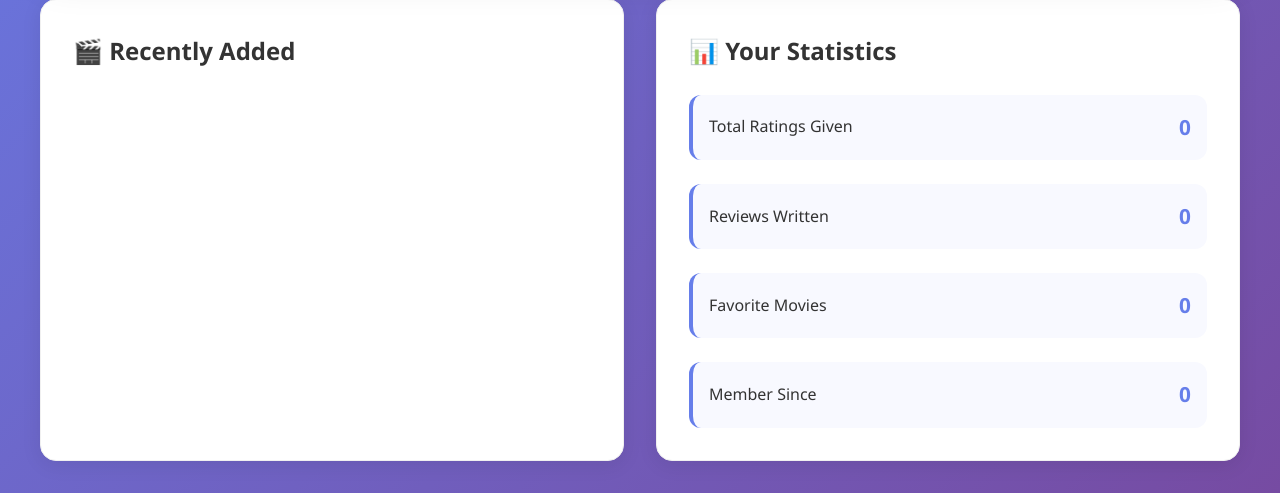
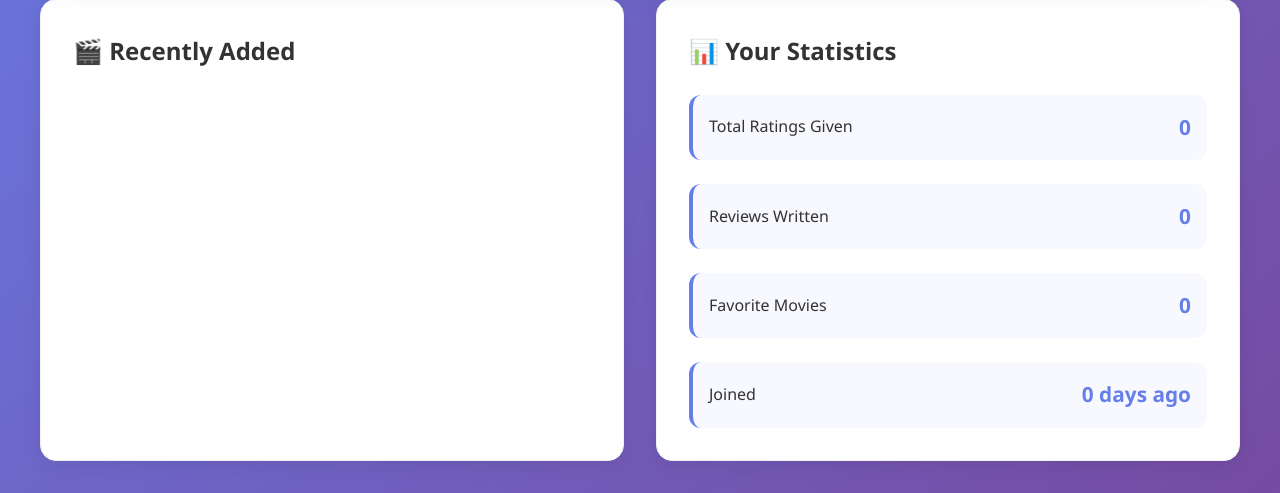
Before and after one commit to leevipun/elokuvakirja, a Flask app: page /dashboard in a window 1280 px wide. Shown: the part 530-1023 px from the top of the page. Run offline with Flask 3, Linux system fonts and the light colour scheme; the visitor is signed in with stand-in values (Sample User, id 1); data comes from the database, SQL or seed files in the repository; data that the repository does not hold is empty.

Commit message:
Update user statistics label for clarity; change 'Member Since' to 'Joined' and add 'days ago' for better context

```diff
--- a/templates/user-dashboard.html
+++ b/templates/user-dashboard.html
@@ -132,8 +132,8 @@
                         <span class="stats-item-value">{{ user_data.total_favorites }}</span>
                     </div>
                     <div class="stats-item">
-                        <span class="stats-item-label">Member Since</span>
-                        <span class="stats-item-value">{{ user_data.member_since }}</span>
+                        <span class="stats-item-label">Joined</span>
+                        <span class="stats-item-value">{{ user_data.member_since }} days ago</span>
                     </div>
                 </div>
             </div>
```
